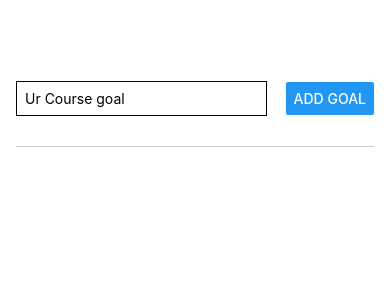
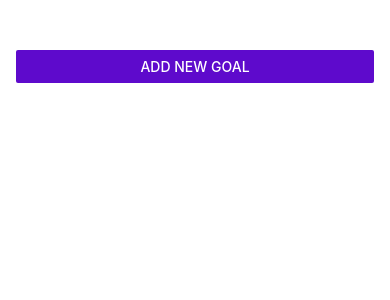
Before and after one commit to rachyharkov/RN-MyGoalsApp, a React Native app: screen / in a window 390 px wide. Shown: the top 300 px of the page. Built offline with nearby package versions, Linux system fonts and the light colour scheme.

Commit message:
Implement modal form close and open anim

```diff
--- a/App.js
+++ b/App.js
@@ -2,7 +2,8 @@
 import {
   StyleSheet,
   View,
-  FlatList
+  FlatList,
+  Button
 } from 'react-native';
 
 import GoalItem from './components/GoalItem';
@@ -10,8 +11,16 @@
 
 export default function App() {
 
+  const [modalIsVisible, setModalIsVisible] = useState(false);
+  const [courseGoals, setCourseGoals] = useState([])
 
-  const [courseGoals, setCourseGoals] = useState([])
+  function startAddGoalHandler() {
+    setModalIsVisible(true);
+  }
+
+  function endGoalHandler(){
+    setModalIsVisible(false);
+  }
 
   function addGoalHandler(enteredGoalText) {
     setCourseGoals(currentGoals => [
@@ -21,8 +30,7 @@
           text: enteredGoalText
         }
     ]);
-
-    console.log(courseGoals);
+    endGoalHandler()
   }
 
   function deleteGoalHandler(id) {
@@ -33,7 +41,12 @@
 
   return (
     <View style={styles.appContainer}>
-      <GoalInput onAddGoal={addGoalHandler}/>
+      <Button title='Add New Goal' color='#5e0acc' onPress={startAddGoalHandler}/>
+      <GoalInput
+        visible={modalIsVisible}
+        onAddGoal={addGoalHandler}
+        onCancel={endGoalHandler}
+      />
       <View style={styles.goalsContainer}>
         <FlatList
           data={courseGoals}
--- a/components/GoalInput.js
+++ b/components/GoalInput.js
@@ -3,7 +3,8 @@
     Button,
     TextInput,
     StyleSheet,
-    View
+    View,
+    Modal
 } from 'react-native';
 
 function GoalInput(props) {
@@ -19,6 +20,7 @@
     }
 
     return (
+        <Modal visible={props.visible} animationType="slide">
             <View style={styles.inputContainer}>
                 <TextInput
                     style={styles.textInput}
@@ -26,11 +28,19 @@
                     onChangeText={goalInputHandler}
                     value={enteredGoalText}
                 />
+                <View style={styles.buttonContainer}>
+                    <View style={styles.button}>
                         <Button
                             title="Add Goal"
                             onPress={addGoalHandler}
                         />
                     </View>
+                    <View style={styles.button}>
+                        <Button title="Cancel" onPress={props.onCancel}/>
+                    </View>
+                </View>
+            </View>
+        </Modal>
     )
 }
 
@@ -39,18 +49,26 @@
 const styles = StyleSheet.create({
     inputContainer: {
         flex: 1,
-        flexDirection: 'row',
-        justifyContent: 'space-between',
+        justifyContent: 'center',
         alignItems: 'center',
         marginBottom: 24,
         borderBottomWidth: 1,
         borderBottomColor: '#ccc',
+        padding: 16
       },
       textInput: {
         borderWidth: 1,
         borderColor: '#ccccccc',
-        width: '70%',
+        width: '100%',
         marginRight: 8,
         padding: 8
       },
+      buttonContainer: {
+        marginTop: 15,
+        flexDirection: 'row',
+      },
+      button: {
+        width: 100,
+        marginHorizontal: 8
+      }
 })
```
Lines whose indentation alone changed are shown as unchanged.
